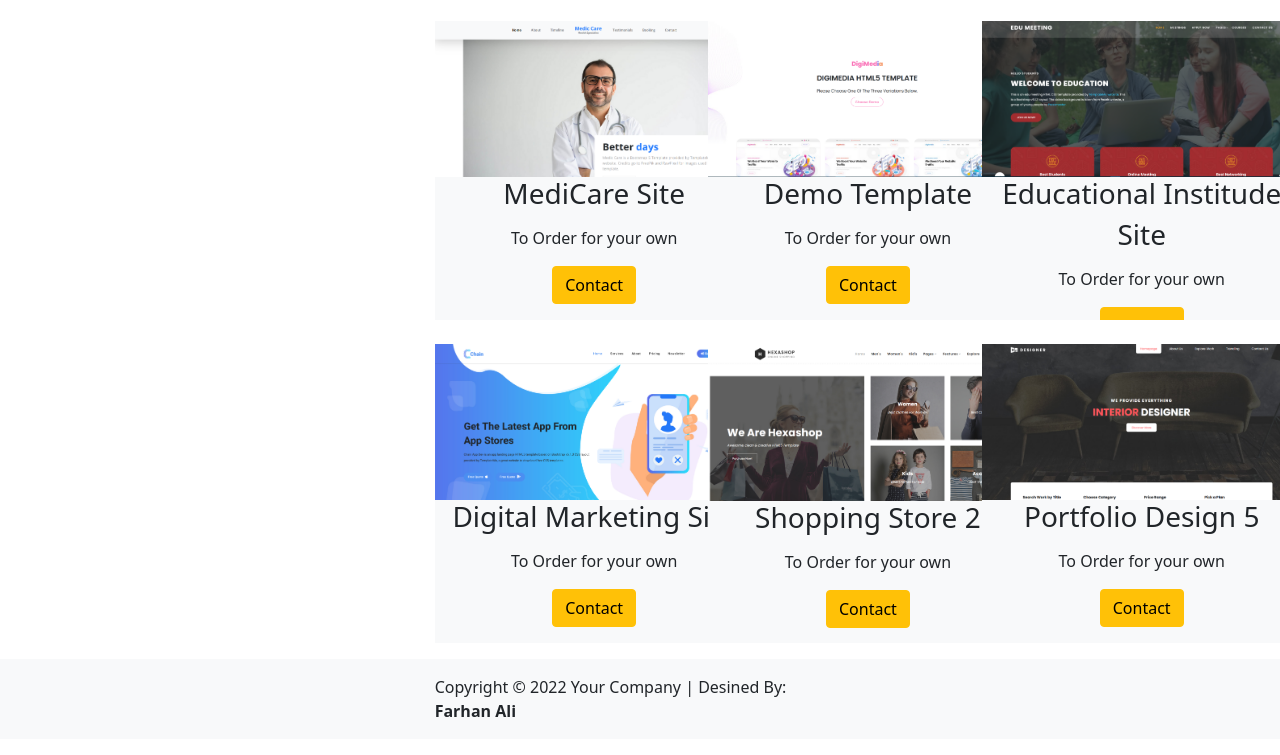
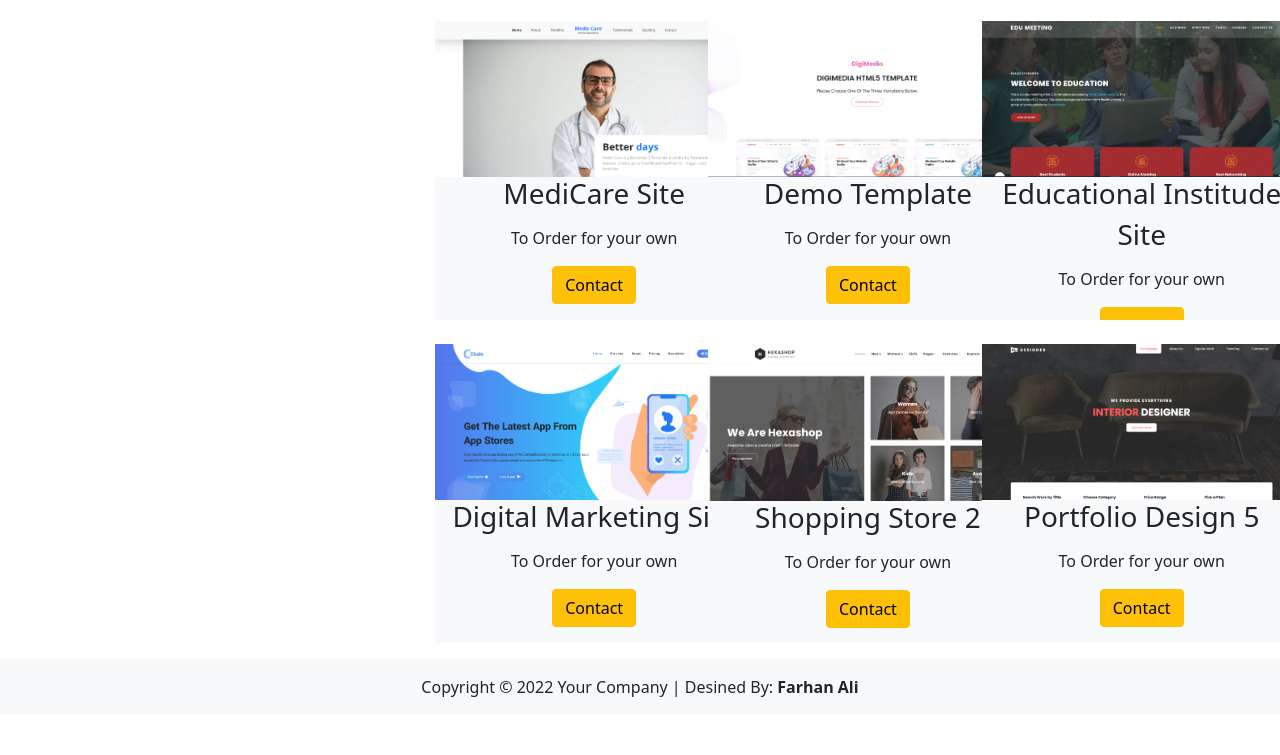
Before and after one commit to Farhan0874/Dashboard, a plain HTML site: page index.html in a window 1280 px wide. Shown: the part 1135-1890 px from the top of the page. After the commit the page ends 1866 px from the top, so only its background shows below. Drawn offline with nearby package versions, Linux system fonts and the light colour scheme.

Commit message:
Update index.html

```diff
--- a/index.html
+++ b/index.html
@@ -184,10 +184,8 @@
         </div>
     </div>
     <footer class="bg-light">
-        <div class="row mt-3 mb-3 pt-3 pb-3">
-            <div class="col-md-4"></div>
-            <div class="col-md-4"><span>Copyright © 2022 Your Company</span><span> | </span><span>Desined By: <strong>Farhan Ali</strong></span></div>
-            <div class="col-md-"></div>
+        <div class="row mt-3 mb-3 pt-3 pb-3 text-center">
+            <div class="col-md-12"><span>Copyright © 2022 Your Company</span><span> | </span><span>Desined By: <strong>Farhan Ali</strong></span></div>
         </div>
     </footer>
 
```
